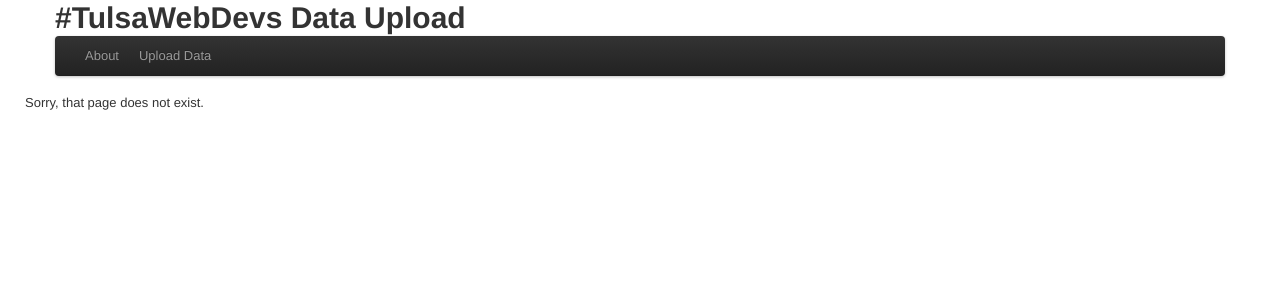
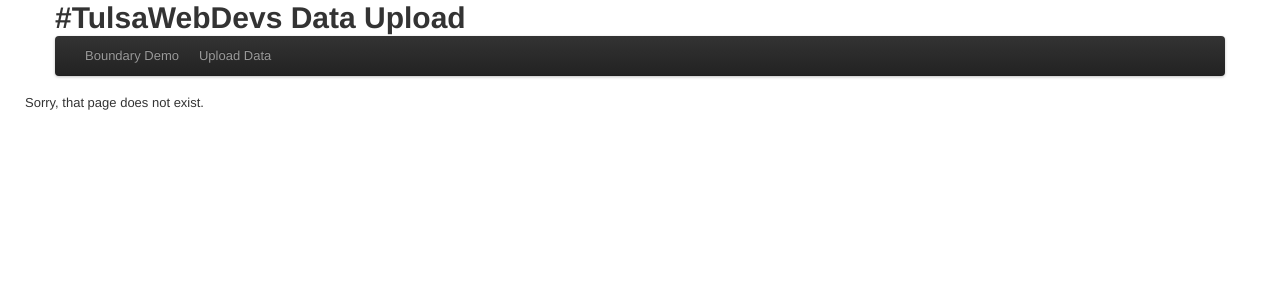
Before and after one commit to tulsawebdevs/oklahomadata, a Django app: template templates/404.html in a window 1280 px wide. Shown: the top 300 px of the page. Run offline with Django 3.2, Linux system fonts and the light colour scheme; the template is opened without the code that fills it, so the values that code supplies are empty; some libraries are stand-ins or nearby versions.

Commit message:
replace nonfunctional About link with link to boundary demo

```diff
--- a/templates/base.html
+++ b/templates/base.html
@@ -20,7 +20,7 @@
                 <div class="navbar-inner">
                     <div class="container">
                         <ul class="nav">
-                            <li><a href="#">About</a></li>
+                            <li><a href="/boundary">Boundary Demo</a></li>
                             <li><a href="{% url upload_form %}">Upload Data</a></li>
                         </ul>
                     </div>
```
